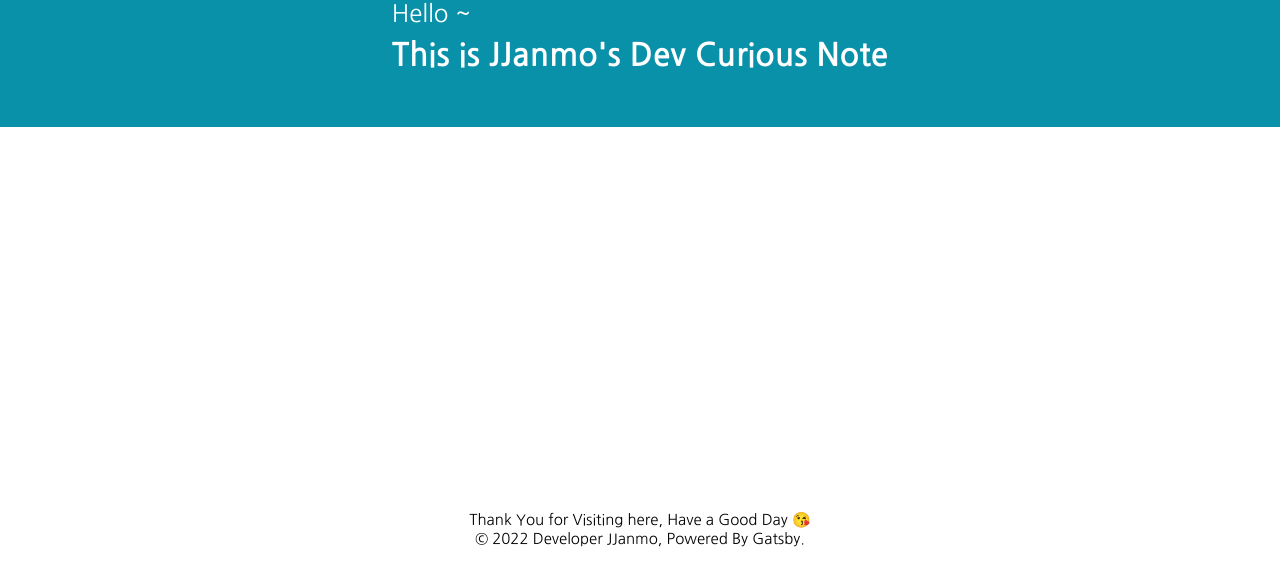
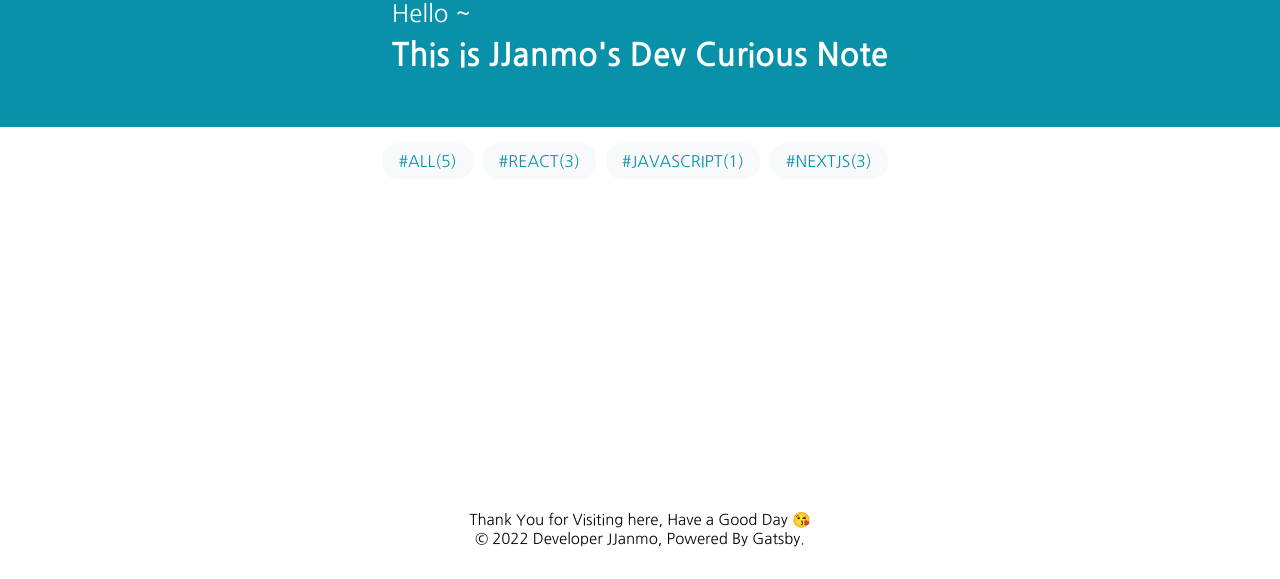
Before and after one commit to jjanmo/dev-curious, a Gatsby site: page / in a window 1280 px wide. Shown: the part 221-800 px from the top of the page. Built offline with nearby package versions, Linux system fonts and the light colour scheme; Gatsby itself is replaced by a stand-in of ours.

Commit message:
feat: add categorylist component

```diff
--- /dev/null
+++ b/src/components/Main/CategoryItem.tsx
@@ -0,0 +1,58 @@
+import styled from '@emotion/styled'
+import React, { useState } from 'react'
+
+type CategoryItemProps = {
+  text: string
+  count: number
+}
+
+const Container = styled.button<{ isActive: boolean }>`
+  all: unset;
+  font-size: 1rem;
+  padding: 0.5rem 1rem;
+  margin-right: 10px;
+  margin-bottom: 10px;
+  border-radius: 1rem;
+  background-color: #f8f9fa;
+  color: #0a91aa;
+  cursor: pointer;
+  position: relative;
+
+  &::before {
+    transition: 0.2s;
+    content: '';
+    position: absolute;
+    bottom: 4px;
+    left: 18px;
+    width: ${({ isActive }) => (isActive ? '40%' : 0)};
+    height: 3px;
+    background-color: #0a91aa;
+  }
+  &::after {
+    transition: 0.2s;
+    content: '';
+    position: absolute;
+    bottom: 4px;
+    right: 18px;
+    width: ${({ isActive }) => (isActive ? '40%' : 0)};
+    height: 3px;
+    background-color: #0a91aa;
+  }
+`
+
+const CategoryItem = ({ text, count }: CategoryItemProps) => {
+  const [isActive, setIsActive] = useState(false)
+
+  const onClickToggle = () => {
+    setIsActive(!isActive)
+  }
+
+  return (
+    <Container
+      onClick={onClickToggle}
+      isActive={isActive}
+    >{`#${text.toUpperCase()}(${count})`}</Container>
+  )
+}
+
+export default CategoryItem
--- /dev/null
+++ b/src/components/Main/CategoryList.tsx
@@ -0,0 +1,28 @@
+import CategoryItem from './CategoryItem'
+import styled from '@emotion/styled'
+
+const Container = styled.div`
+  width: 100%;
+  display: flex;
+  justify-content: center;
+  align-items: center;
+`
+
+const categoryList = {
+  all: 5,
+  react: 3,
+  javascript: 1,
+  nextjs: 3,
+}
+
+const CategoryList = () => {
+  return (
+    <Container>
+      {Object.entries(categoryList).map(([key, value]) => (
+        <CategoryItem key={key} text={key} count={value} />
+      ))}
+    </Container>
+  )
+}
+
+export default CategoryList
--- a/src/pages/index.tsx
+++ b/src/pages/index.tsx
@@ -1,5 +1,6 @@
 import styled from '@emotion/styled'
 import GlobalStyles from 'components/Common/GlobalStyle'
+import CategoryList from 'components/Main/CategoryList'
 import Footer from 'components/Main/Footer'
 import Header from 'components/Main/Header'
 import React from 'react'
@@ -14,6 +15,8 @@ const Container = styled.div`
 const Main = styled.div`
   padding-top: 1rem;
   padding-bottom: 100px;
+  width: 100%;
+  max-width: 90rem;
 `
 
 const Home = () => {
@@ -21,7 +24,9 @@ const Home = () => {
     <Container>
       <GlobalStyles />
       <Header />
-      <Main></Main>
+      <Main>
+        <CategoryList />
+      </Main>
       <Footer />
     </Container>
   )
```
